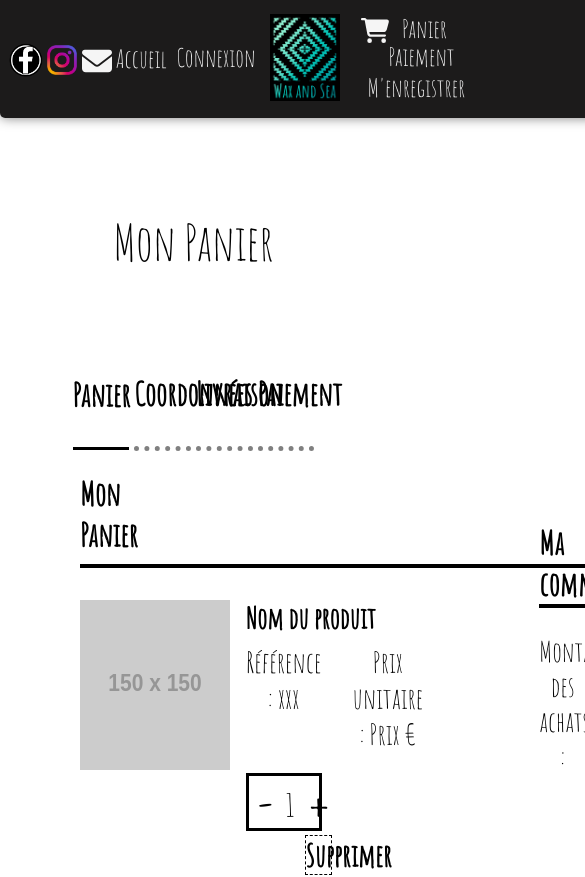
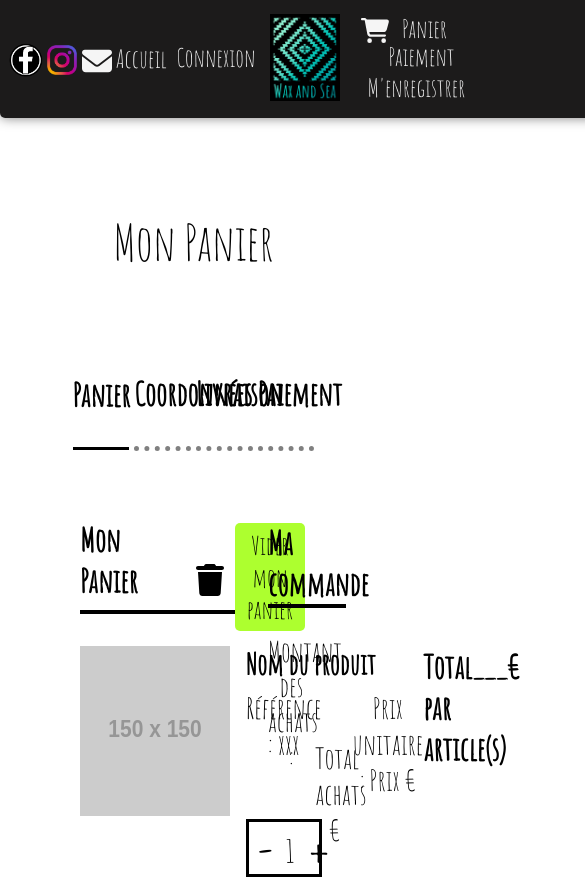
Before and after one commit to tristanlaulanie/waxandsea-front-dashboard, a React (Create React App) app: page /panier/produit in a window 390 px wide. Shown: the top 877 px of the page, 585 px wide, since content can reach past the window. Built offline with nearby package versions, Linux system fonts and the light colour scheme.

Commit message:
PanierProduit:Responsive:WIP

```diff
--- a/src/components/Panier/PanierProduit/PanierProduit.css
+++ b/src/components/Panier/PanierProduit/PanierProduit.css
@@ -1,6 +1,6 @@
 .PanierProduit {
     margin-top: 25vh;
-    /* border: 1px solid #0a0a0a; */
+    /* border: 4px solid #c314e6; */
     height: 96vh;
     width: 99.2vw;
     padding-left: 5em;
@@ -44,8 +44,13 @@ h1 {
 }
 
 #mon-panier_produit {
+    padding: 0;
+    margin: 0;
     position: relative;
-    top: -14vh;
+    top: -13.6vh;
+    /* border: 3px solid red; */
+    height: 42.5vh;
+    width: 70%;
 }
 
 #panier_container_title {
@@ -54,7 +59,7 @@ h1 {
     justify-content: left;
     align-items: center;
     gap: 80%;
-    width: 150%;
+    width: 110%;
     border-bottom: 4px solid black;
     padding: 0;
     margin: 0;
@@ -70,10 +75,13 @@ h1 {
     position: relative;
     top: 2vh;
     display: flex;
-    gap: 0em;
+    flex-direction: row;
+    justify-content: center;
+    align-items: center;
+    width: 25vw;
 }
 
-#panier_title-icon-button i {
+#panier_title-icon-button div {
     position: relative;
     top: 15px;
     right: 3vw;
@@ -82,8 +90,8 @@ h1 {
 
 #panier_title-icon-button button {
     position: relative;
-    right: 0.5vw;
-    width: 8vw;
+    top: 1.5vh;
+    width: 6em;
     font-size: 1.6em;
     padding: 6px;
     border: none;
@@ -102,6 +110,8 @@ h1 {
     padding-top: 2em;
     display: flex;
     flex-direction: row;
+    /* border: 5px solid rgb(6, 239, 25); */
+    width: 110%;
 }
 
 #mon-panier_section-produit img {
@@ -175,14 +185,13 @@ h1 {
 
 #section-produit_total {
     text-align: left;
-    position: relative;
-    left: 45%;
+    position: sticky;
+    left: 100%;
     font-size: 2em;
 }
 
-#section-produit_total p strong {
+#section-produit_total p {
     font-weight: bold;
-    font-size: 0.9em;
 }
 
 #panier-produit_commande_component {
--- /dev/null
+++ b/src/components/Panier/PanierProduit/PanierProduitResponsive.css
@@ -0,0 +1,13 @@
+@media screen and (width <= 1180px) {
+  #panier_title-icon-button {
+    position: relative;
+    left: -18vw;
+    transition: 0.5s;
+  }
+}
+
+@media screen and (width <= 1740px) {
+  #panier_title-icon-button {
+    right: 7.5vw;
+  }
+}
--- a/src/components/Panier/PanierProduit/index.js
+++ b/src/components/Panier/PanierProduit/index.js
@@ -4,6 +4,8 @@ import MaCommande from "../MaCommande";
 import { Link } from "react-router-dom";
 // CSS
 import "./PanierProduit.css";
+import "./PanierProduitResponsive.css";
+
 import { FontAwesomeIcon } from "@fortawesome/react-fontawesome";
 import { faTrash } from "@fortawesome/free-solid-svg-icons";
 
@@ -22,9 +24,9 @@ function PanierProduit() {
           <section id="panier_container_title">
             <h3>Mon Panier</h3>
             <div id="panier_title-icon-button">
-              <i>
+              <div>
                 <FontAwesomeIcon icon={faTrash} />
-              </i>
+              </div>
               <button>Vider mon panier</button>
             </div>
           </section>
@@ -49,9 +51,7 @@ function PanierProduit() {
             </div>
             <div id="section-produit_total">
               <p>
-                <strong>
                   Total___€ <br></br> par article{"(s)"}
-                </strong>
               </p>
             </div>
           </section>
```
